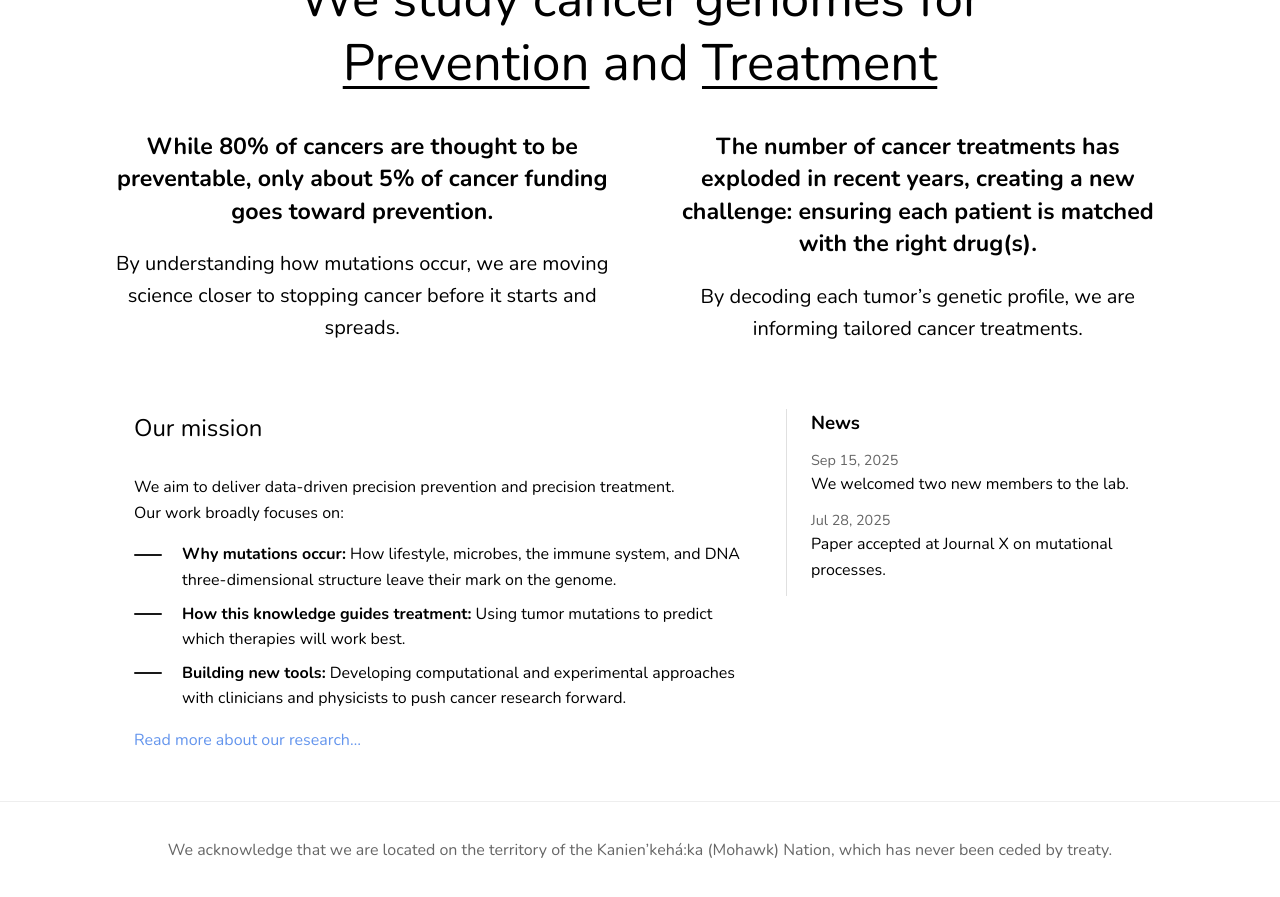
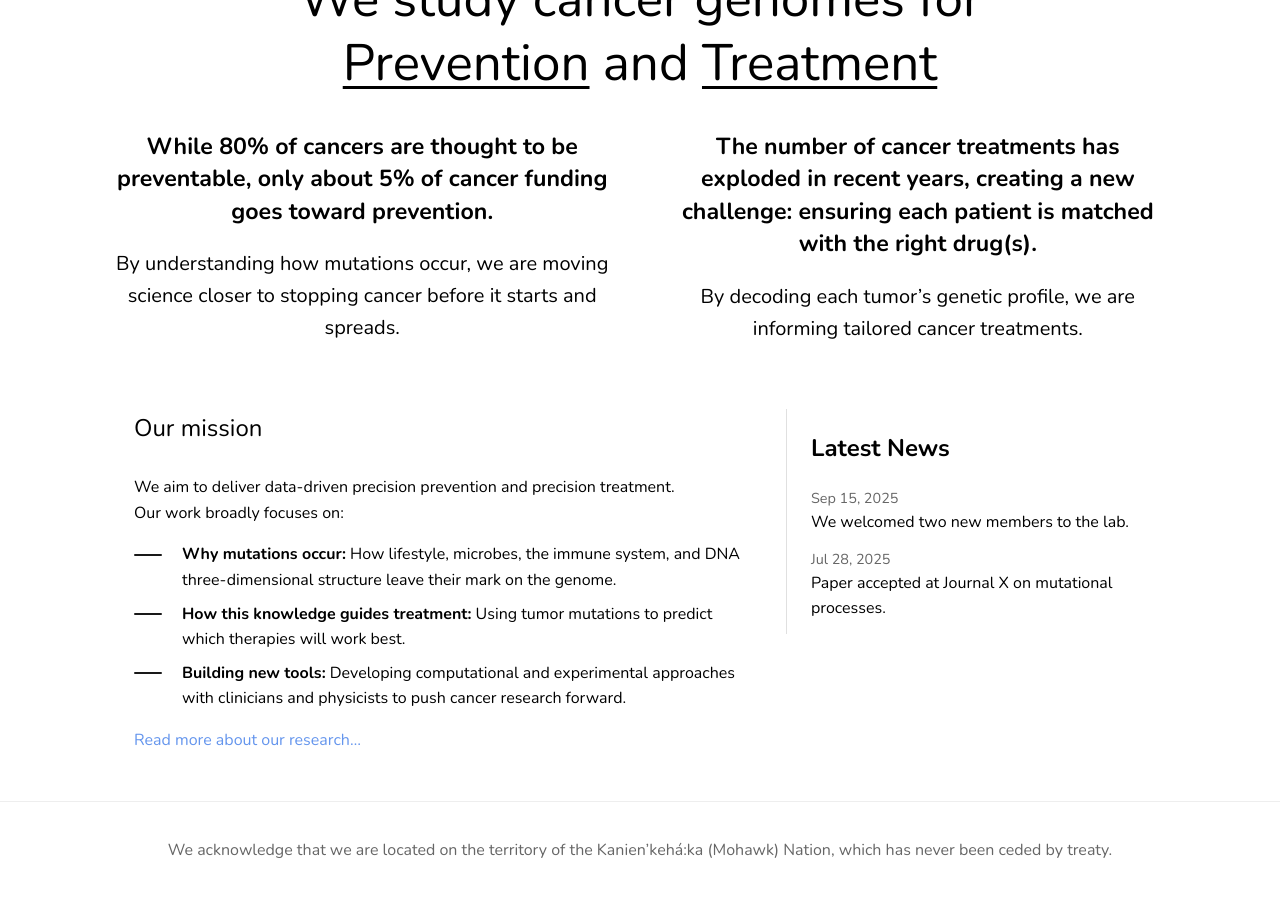
Before and after one commit to joseph-gad-code/Gurjao-Lab-Website, a Jekyll site: the page built from index.md, in a window 1280 px wide and 900 px high, scrolled down 961 px. Shown: the top 897 px of the window. Built offline with Jekyll 4.4.1, drawn with Linux system fonts in a browser that asks for light colours.

Commit message:
Update index.md

```diff
--- a/index.md
+++ b/index.md
@@ -64,7 +64,7 @@ title: Home
 
     <!-- RIGHT: News column for the homepage -->
     <aside class="home-news">
-      <h3>News</h3>
+      <h2>Latest News</h2>
       <ul class="news-list">
         <li>
           <time datetime="2025-09-15">Sep 15, 2025</time>
```
